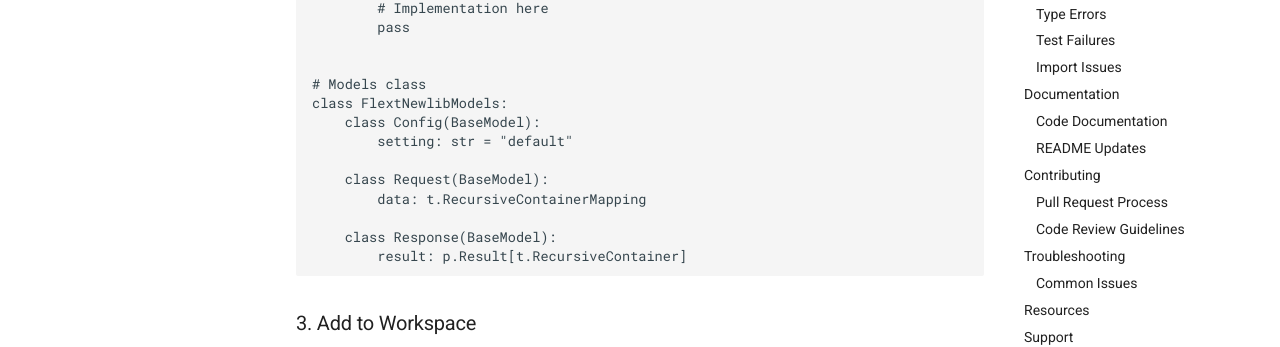
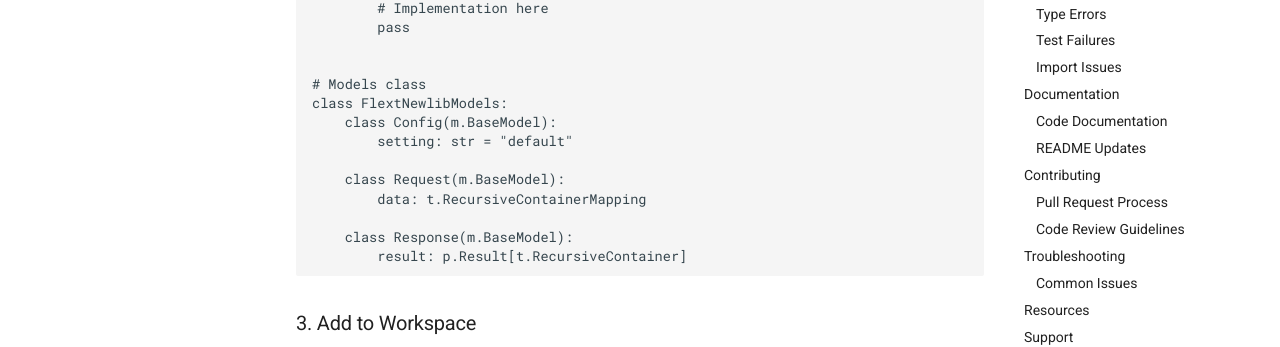
Before and after one commit to flext-sh/flext-dbt-ldap, an MkDocs documentation site: the page built from docs/guides/development.md, in a window 1280 px wide and 1400 px high, scrolled down 6691 px. Shown: the part 813-1160 px from the top of the window. Built offline with MkDocs 1.6.1 and Material for MkDocs 9.7.7, drawn with Linux system fonts in a browser that asks for light colours; comment, search, counter and statistics services are not loaded; some of the changed text lies outside the part shown.

Commit message:
chore: refactor migration

````diff
--- a/docs/guides/development.md
+++ b/docs/guides/development.md
@@ -189,20 +189,20 @@ def validate_and_process(data: dict) -> ProcessedData:
 ```python
 # ✅ CORRECT - Use [Project]Models pattern
 class FlextApiModels:
-    class Request(BaseModel):
+    class Request(m.BaseModel):
         data: t.RecursiveContainerMapping
 
-    class Response(BaseModel):
+    class Response(m.BaseModel):
         result: p.Result[t.RecursiveContainer]
         status: int
 
 
 # ❌ WRONG - Scattered model definitions
-class ApiRequest(BaseModel):
+class ApiRequest(m.BaseModel):
     data: t.RecursiveContainerMapping
 
 
-class ApiResponse(BaseModel):
+class ApiResponse(m.BaseModel):
     result
 ```
 
@@ -346,13 +346,13 @@ class FlextNewlib:
 
 # Models class
 class FlextNewlibModels:
-    class Config(BaseModel):
+    class Config(m.BaseModel):
         setting: str = "default"
 
-    class Request(BaseModel):
+    class Request(m.BaseModel):
         data: t.RecursiveContainerMapping
 
-    class Response(BaseModel):
+    class Response(m.BaseModel):
         result: p.Result[t.RecursiveContainer]
 ```
 
````
Also changed, not shown: docs/guides/configuration.md (+4 -4 lines), docs/guides/troubleshooting.md (+7 -7 lines), 8 other files.
